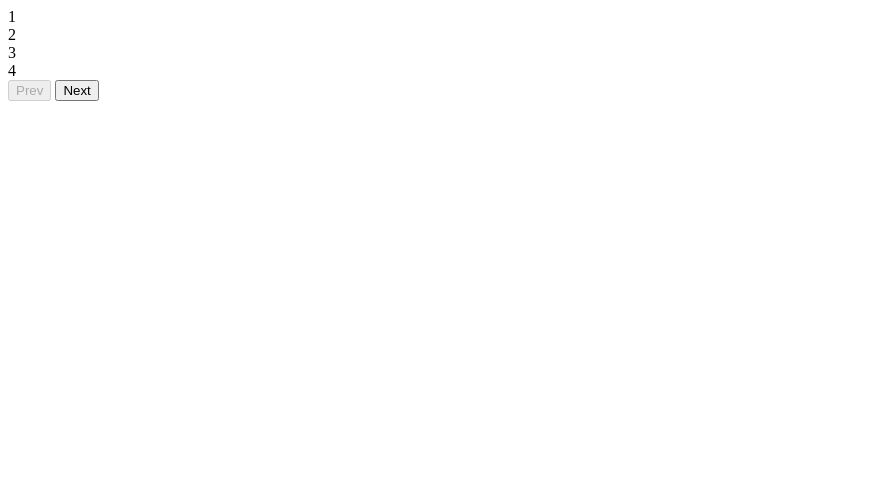
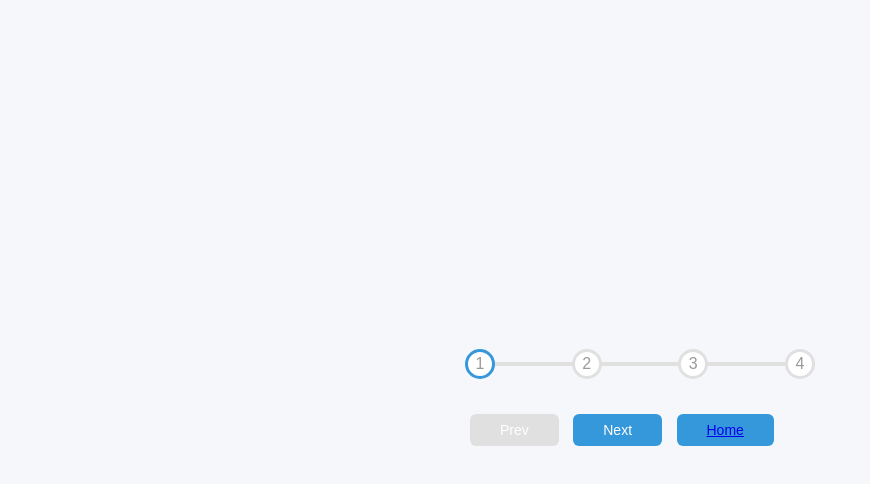
Before and after one commit to Birrellc/50-in-50-project, a plain HTML site: page progress-steps/progress-steps.html in a window 1280 px wide. Shown: the whole page, without its empty margins (0-870 px from the left). Drawn offline with Linux system fonts and the light colour scheme; a web font is replaced by a local one.

Commit message:
added styles to progress steps project

```diff
--- a/progress-steps/progress-steps.html
+++ b/progress-steps/progress-steps.html
@@ -28,6 +28,7 @@
         </div>
         <button class="btn" id="prev" disabled>Prev</button>
         <button class="btn" id="next">Next</button>
+        <button class="btn"><a href="../index.html">Home</a></button>
     </div>
     <script src="../progress-steps/script.js"></script>
 </body>
--- a/progress-steps/style.css
+++ b/progress-steps/style.css
@@ -0,0 +1,96 @@
+@import url('https://fonts.googleapis.com/css?family=Muli&display=swap');
+
+:root {
+    --line-border-fill: #3498db;
+    --line-border-empty: #e0e0e0;
+}
+
+* {
+    box-sizing: border-box;
+}
+
+body {
+    background-color: #f6f7fb;
+    font-family: 'Muli', sans-serif;
+    display: flex;
+    align-items: center;
+    justify-content: center;
+    height: 100vh;
+    overflow: hidden;
+    margin: 0;
+}
+
+.progress-container {
+    display: flex;
+    justify-content: space-between;
+    position: relative;
+    margin-bottom: 30px;
+    max-width: 100%;
+    width: 350px;
+}
+
+.progress-container::before {
+    content: '';
+    background-color: var(--line-border-empty);
+    position: absolute;
+    top: 50%;
+    left: 0;
+    transform: translateY(-50%);
+    height: 4px;
+    width: 100%;
+    z-index: -1;
+}
+
+.progress {
+    background-color: var(--line-border-fill);
+    position: absolute;
+    top: 50%;
+    left: 0;
+    transform: translateY(-50%);
+    height: 4px;
+    width: 0%;
+    z-index: -1;
+    transition: 0.4s ease;
+}
+
+.circle {
+    background-color: #fff;
+    color: #999;
+    border-radius: 50%;
+    height: 30px;
+    width: 30px;
+    display: flex;
+    align-items: center;
+    justify-content: center;
+    border: 3px solid var(--line-border-empty);
+    transition: 0.4s ease;
+}
+
+.circle.active {
+    border-color: var(--line-border-fill);
+}
+
+.btn {
+    background-color: var(--line-border-fill);
+    color: #fff;
+    border: 0;
+    border-radius: 6px;
+    cursor: pointer;
+    font-family: inherit;
+    padding: 8px 30px;
+    margin: 5px;
+    font-size: 14px;
+}
+
+.btn:active {
+    transform: scale(0.98);
+}
+
+.btn:focus {
+    outline: 0;
+}
+
+.btn:disabled {
+    background-color: var(--line-border-empty);
+    cursor: not-allowed;
+}
```
Also changed, not shown: index.html (+1 -0 lines).
